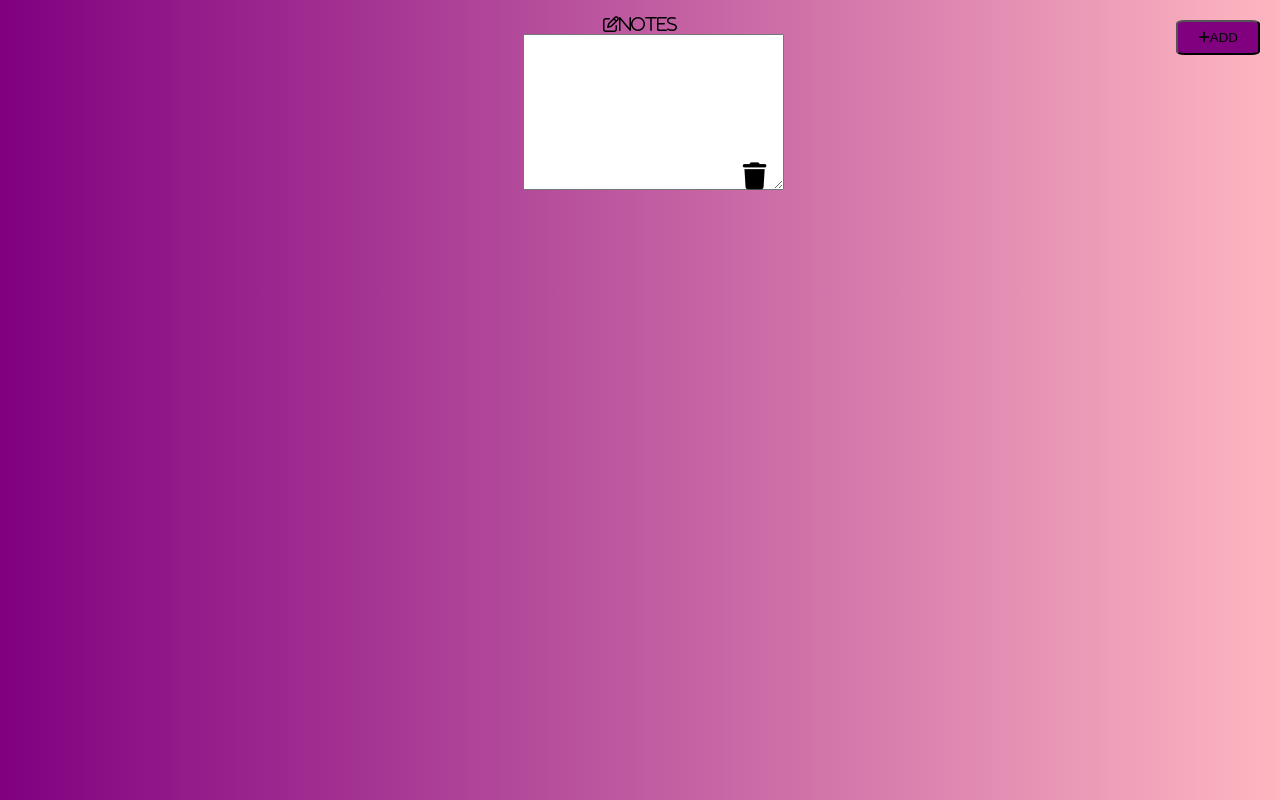
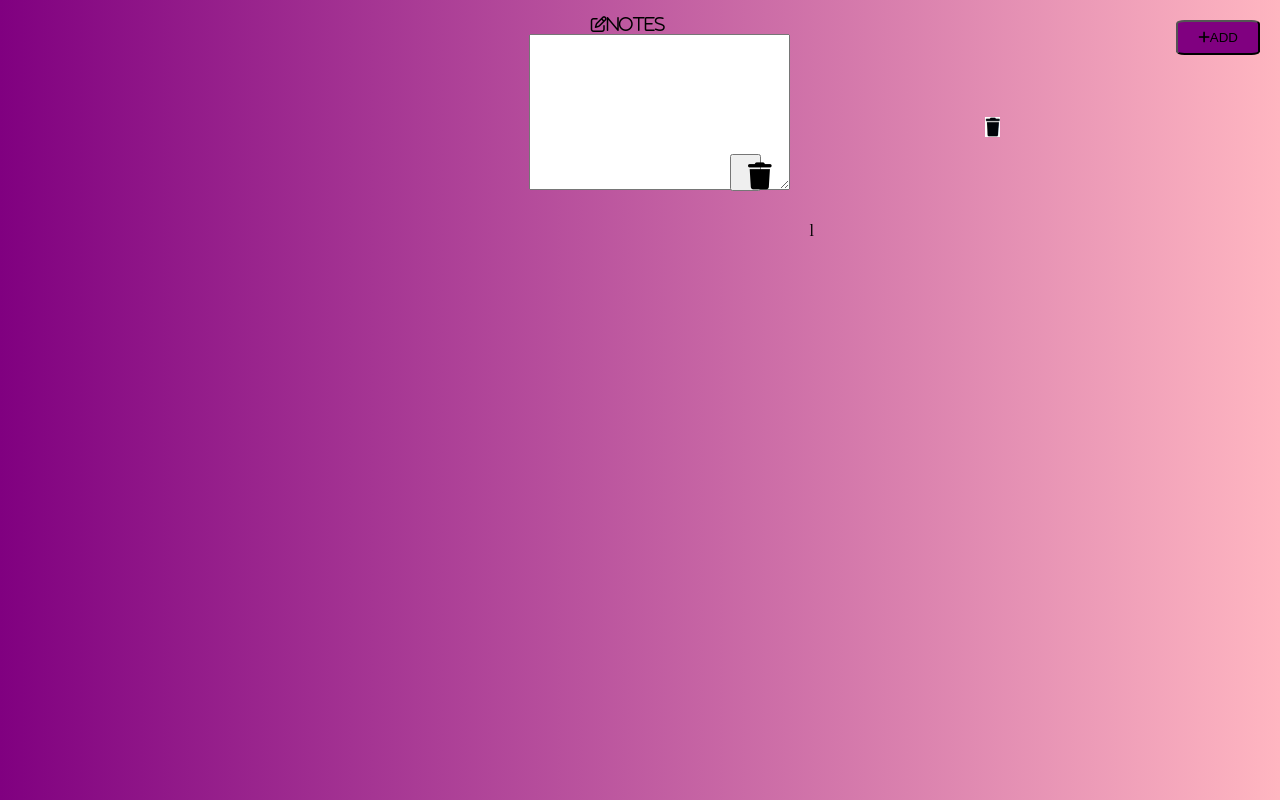
Before and after one commit to havyasam/notes, a plain HTML site: page index.html in a window 1280 px wide. Drawn offline with Linux system fonts and the light colour scheme.

Commit message:
added some images

```diff
--- a/app.js
+++ b/app.js
@@ -24,5 +24,5 @@ function addtext(){
 }
 function fun(){
   const dele=document.getElementById("delet")
-  container.removeChild(container.firstElementChild);
+  container.removeChild(container.lastElementChild);
 }
--- a/index.html
+++ b/index.html
@@ -21,13 +21,14 @@
             <i class="fa-regular fa-pen-to-square">notes</i>
 
             <div id="notes">
+                <button class="bbt"><img id="ima" src="trash.png" alt=""></button>
                 <i onclick="fun()" id ="delet" class="fa-solid fa-trash"></i>
                 <textarea name="" id="text" cols="30" rows="10"></textarea>
 
             </div>
 
         </div>
-
+l
     </div>
     <script src="https://kit.fontawesome.com/66e1a8d2b7.js" crossorigin="anonymous"></script>
     <script src="app.js"></script>
--- a/style.css
+++ b/style.css
@@ -12,9 +12,10 @@ body {
     text-align: center;
     padding-bottom:50px;
     display:flex;
+    gap:20px;
     justify-content: center;
     align-items: flex-start;
-    flex-wrap: wrap;
+    flex-wrap:wrap-reverse;
 }
 
 #btn{
@@ -38,6 +39,26 @@ body {
     top:-44px;
     cursor: pointer;
 }
+
 #text{
     margin-bottom: 40px;
 }
+#ima{
+    height: 20px;
+    width:15px;
+    position: relative;
+    left:247px;
+    font-size: 27px;
+    top:-44px;
+    cursor: pointer;
+    z-index: 5;
+
+}
+.bbt{
+    position: relative;
+    left:264px;
+    font-size: 27px;
+    top:-49px;
+    cursor: pointer;
+
+}
```
Also changed, not shown: Untitled.png (added), trash.png (added).
